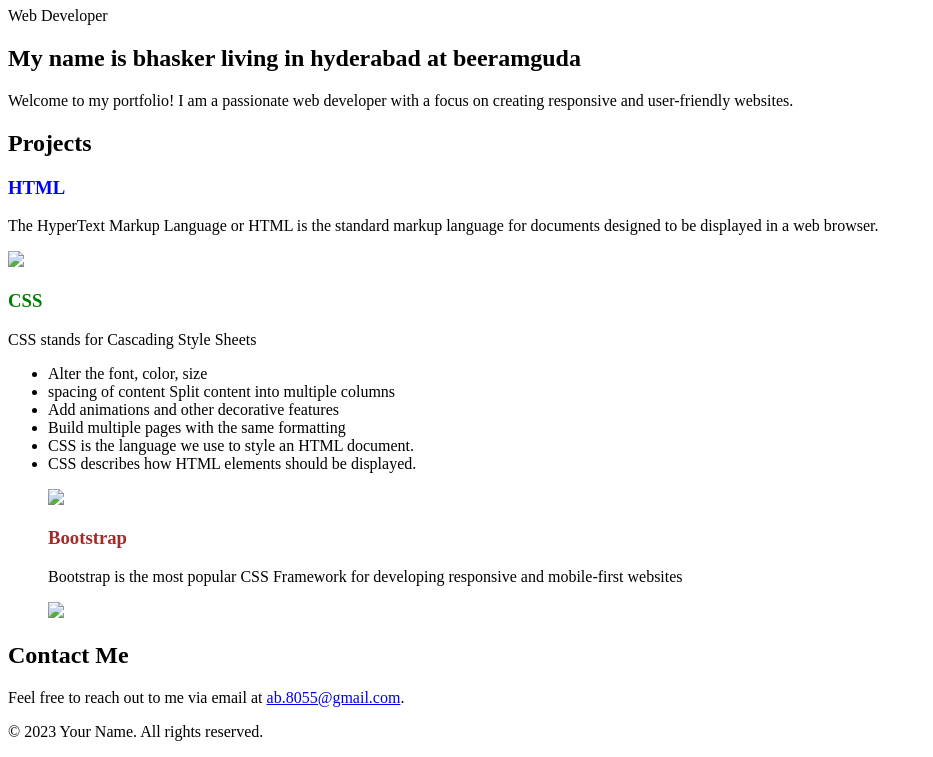
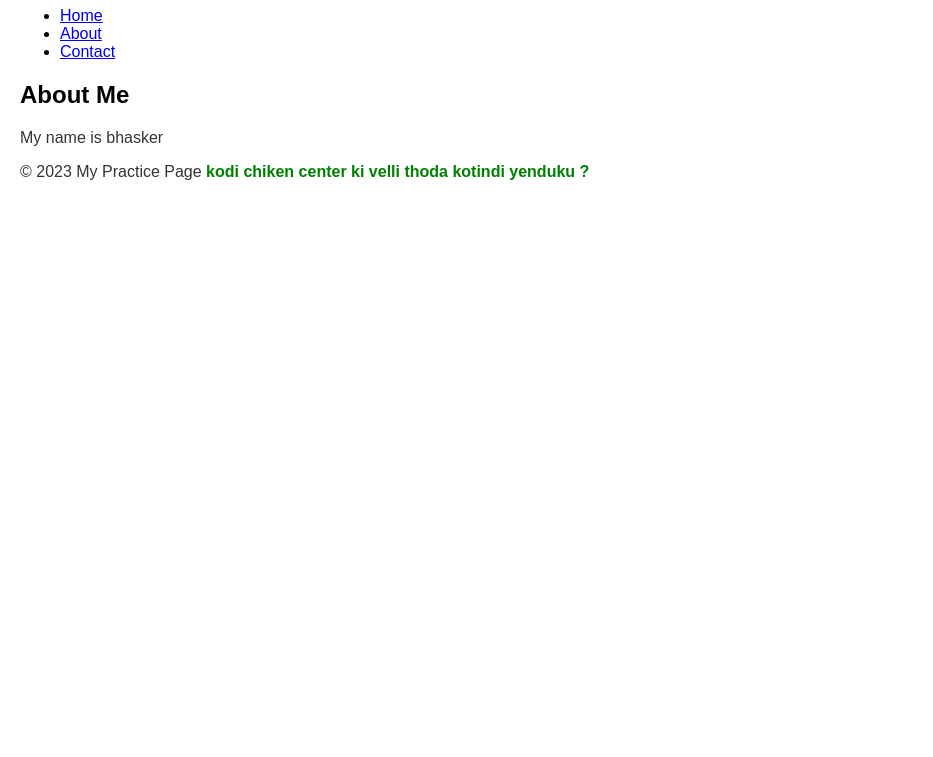
Before and after one commit to Orangebhasker/HTML-DEMO, a plain HTML site: page Index.html in a window 1280 px wide. Shown: the part 73-830 px from the top of the page, without its empty margins (0-933 px from the left). After the commit the page ends 800 px from the top, so only its background shows below. Drawn offline with Linux system fonts and the light colour scheme.

Commit message:
Add files via upload

```diff
--- a/Index.html
+++ b/Index.html
@@ -3,60 +3,45 @@
 <head>
     <meta charset="UTF-8">
     <meta name="viewport" content="width=device-width, initial-scale=1.0">
-    <link rel="stylesheet" href="style.css">
-    <title>Your Name - Portfolio</title>
+    <title>My Practice Page</title>
+    <!-- You can add CSS styles here (optional) -->
+    <style>
+        body {
+            font-family: Arial, sans-serif;
+            margin: 20px;
+        }
+
+        h1 {
+            color: #007BFF;
+        }
+
+        p {
+            color: #333;
+        }
+    </style>
 </head>
 <body>
 
     <header>
-        <div class="container">
-            <h1>avunoori Bhasker</h1>
-            <p>Web Developer</p>
-        </div>
+        <h1>Welcome to My Practice Page</h1>
     </header>
 
-    <section id="about">
-        <div class="container">
-            <h2>My name is bhasker living in hyderabad at beeramguda</h2>
-            <p>Welcome to my portfolio! I am a passionate web developer with a focus on creating responsive and user-friendly websites.</p>
-        </div>
+    <nav>
+        <ul>
+            <li><a href="#">Home</a></li>
+            <li><a href="#">About</a></li>
+            <li><a href="#">Contact</a></li>
+        </ul>
+    </nav>
+
+    <section>
+        <h2>About Me</h2>
+        <p>My name is bhasker</p>
     </section>
 
-    <section id="projects">
-        <div class="container">
-            <h2>Projects</h2>
-            <div class="HTML">
-                <h3 style="color:blue;" >HTML</h3>
-                <p>The HyperText Markup Language or HTML is the standard markup language for documents designed to be displayed in a web browser.</p>
-                <image src="C:\Users\u\Desktop\pixa baby\HTML1.png"
-            </div>
-            <div class="project">
-                <h3 style="color: green;">CSS</h3>
-                <p> CSS stands for Cascading Style Sheets</p>
-                    <ul>
-                        <li>Alter the font, color, size</li> <li>spacing of content Split content into multiple columns</li>
-                    <li>Add animations and other decorative features</li>
-                    <li>Build multiple pages with the same formatting</li>
-                    <li>CSS is the language we use to style an HTML document.</li>
-                    <li>CSS describes how HTML elements should be displayed.</li>
-                    </p>
-                    <image src="C:\Users\u\Desktop\pixa baby\CSS.jpg"
-            </div>
-            <h3 style="color: brown;"> Bootstrap</h3>
-            <p>Bootstrap is the most popular CSS Framework for developing responsive and mobile-first websites</p>
-            <image src="C:\Users\u\Desktop\pixa baby\Bootstrap.jpeg"
-        </div>
-    </section>
-    <section id="contact">
-        <div class="container">
-            <h2>Contact Me</h2>
-            <p>Feel free to reach out to me via email at <a href="mailto:ab.8055@gmail.com">ab.8055@gmail.com</a>.</p>
-        </div>
-    </section>
     <footer>
-        <div class="container">
-            <p>&copy; 2023 Your Name. All rights reserved.</p>
-        </div>
+        <p>&copy; 2023 My Practice Page <b  style="color: green;">kodi chiken center ki velli thoda kotindi yenduku ?</b></p>
     </footer>
+
 </body>
 </html>
```
